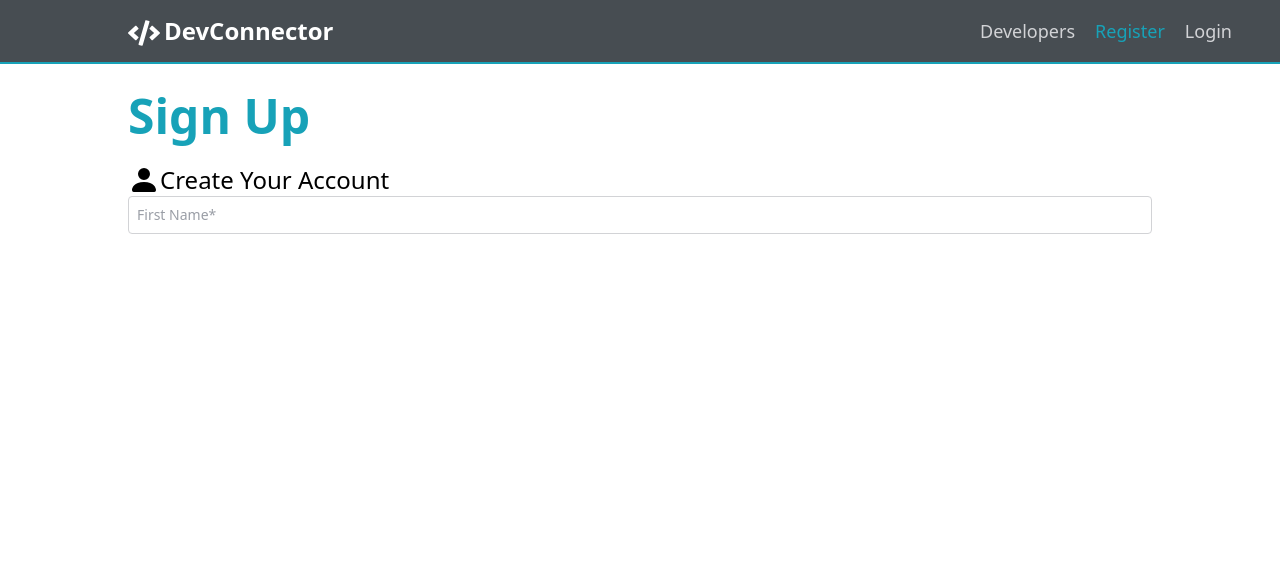
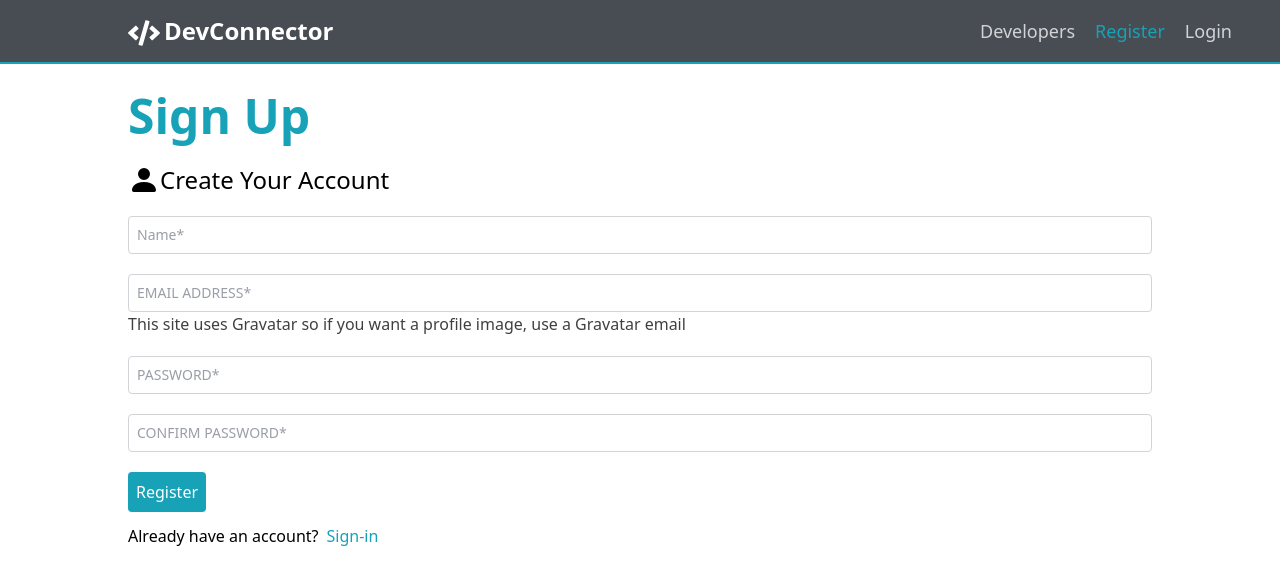
Before and after one commit to Darshan-Gowda97/NetworkConn, a React (Create React App) app in the folder client/: page /register in a window 1280 px wide. Shown: the top 584 px of the page. Built offline with nearby package versions, Linux system fonts and the light colour scheme; the HTML template or start-up script is replaced by a standard one.

Commit message:
Added the Signup and Login Axios functions

```diff
--- a/client/src/components/auth/Register.js
+++ b/client/src/components/auth/Register.js
@@ -1,20 +1,87 @@
 import React from 'react';
 import { useState } from 'react';
 import { BsFillPersonFill } from 'react-icons/bs';
+import CustomButton from '../partials/CustomButton';
 import CustomInput from '../partials/CustomInput';
+import ErrorMsg from '../partials/ErrorMsg';
 
 export const Register = () => {
-  const [fname, setFname] = useState('');
+  const [name, setName] = useState('');
+  const [email, setEmail] = useState('');
+  const [showEmailError, setShowEmailError] = useState(false);
+  const [password, setPassword] = useState('');
+  const [confirmPassword, setConfirmPassword] = useState('');
+  const [formData, setFormData] = useState({
+    name: '',
+    email: '',
+    password: '',
+    confirmPassword: '',
+  });
 
-  const onFnameChange = (val) => {
+  const onnameChange = (val) => {
     const regex = /^[a-zA-Z ]{0,60}$/;
     if (regex.test(val)) {
-      setFname(val);
+      setName(val);
+    }
+  };
+
+  const onEmailChange = (val) => {
+    setShowEmailError(false);
+    setEmail(val);
+  };
+
+  const onPasswordChange = (val) => {
+    setPassword(val);
+  };
+  const onConfirmPassChange = (val) => {
+    setConfirmPassword(val);
+  };
+
+  const emailBlur = (val) => {
+    const re =
+      /^(([^<>()[\]\\.,;:\s@"]+(\.[^<>()[\]\\.,;:\s@"]+)*)|(".+"))@((\[[0-9]{1,3}\.[0-9]{1,3}\.[0-9]{1,3}\.[0-9]{1,3}\])|(([a-zA-Z\-0-9]+\.)+[a-zA-Z]{2,}))$/;
+    if (!re.test(val)) {
+      setShowEmailError(true);
+    }
+  };
+
+  const onChange = (e) => {
+    setFormData({ ...formData, [e.target.name]: e.target.value });
+  };
+
+  const submitClicked = async (e) => {
+    e.preventDefault();
+    if (password !== confirmPassword) {
+      console.log('Password are not matchin');
+    } else {
+      console.log('SUCCESS');
+      // const newUser = {
+      //   name,
+      //   email,
+      //   password,
+      // };
+      // console.log(newUser);
+
+      // try {
+      //   const config = {
+      //     headers: {
+      //       'Content-Type': 'application/json',
+      //     },
+      //   };
+
+      //   const body = JSON.stringify(newUser);
+
+      //   const res = await axios.post('/api/users', body, config);
+
+      //   console.log(res.data);
+      // } catch (err) {
+      //   console.log(err.response.data);
+      // }
     }
   };
 
   return (
-    <div className="flex flex-col lg:px-32 px-10 lg:pt-7 pt-5">
+    <div className="flex  flex-col lg:px-32 px-10 lg:pt-7 pt-5">
       <h1 className=" lg:text-5xl text-4xl font-semibold text-primary">
         Sign Up
       </h1>
@@ -26,13 +93,68 @@ export const Register = () => {
         <BsFillPersonFill size={20} />
         <h1 className=" lg:text-2xl text-lg text-black">Create Your Account</h1>
       </div>
-      <CustomInput
-        type="text"
-        placeholder="First Name*"
-        required="required"
-        value={fname}
-        onChange={(e) => onFnameChange(e.target.value)}
-      ></CustomInput>
+      <form onSubmit={(e) => submitClicked(e)}>
+        <div className="pt-5 ">
+          <CustomInput
+            type="text"
+            placeholder="Name*"
+            required="required"
+            value={name}
+            onChange={(e) => onnameChange(e.target.value)}
+          ></CustomInput>
+          <div className="pt-5">
+            <CustomInput
+              type="email"
+              placeholder="EMAIL ADDRESS*"
+              required="required"
+              value={email}
+              onChange={(e) => onEmailChange(e.target.value)}
+              onBlur={(e) => emailBlur(e.target.value)}
+            ></CustomInput>
+            {showEmailError ? <ErrorMsg Text="Enter valid Email Id" /> : null}
+            <h1 className="text-base font-thin opacity-75">
+              This site uses Gravatar so if you want a profile image, use a
+              Gravatar email
+            </h1>
+          </div>
+          <div className="pt-5">
+            <CustomInput
+              type="password"
+              placeholder="PASSWORD*"
+              required="required"
+              value={password}
+              onChange={(e) => onPasswordChange(e.target.value)}
+            ></CustomInput>
+          </div>
+          <div className="pt-5">
+            <CustomInput
+              type="password"
+              placeholder="CONFIRM PASSWORD*"
+              required="required"
+              value={confirmPassword}
+              onChange={(e) => onConfirmPassChange(e.target.value)}
+            ></CustomInput>
+          </div>
+          <div className="pt-5">
+            <CustomButton
+              color="white"
+              name="Register"
+              bgcolor="primary"
+              padding="2"
+              type="submit"
+            />
+          </div>
+          <div className="pt-3 flex ">
+            <h1 className="font-thin">Already have an account? </h1>
+            <CustomButton
+              color="primary"
+              bgcolor="white"
+              name="Sign-in"
+              padding="0"
+            />
+          </div>
+        </div>
+      </form>
     </div>
   );
 };
--- /dev/null
+++ b/client/src/components/partials/CustomButton.js
@@ -0,0 +1,19 @@
+const CustomButton = (props) => {
+  return (
+    <button
+      className={
+        'flex px-2  bg-primary justify-center items-center rounded hover:opacity-75 text-' +
+        props.color +
+        ' bg-' +
+        props.bgcolor +
+        ' py-' +
+        props.padding
+      }
+      onClick={props.onClick}
+      type={props.type}
+    >
+      {props.name}
+    </button>
+  );
+};
+export default CustomButton;
--- /dev/null
+++ b/client/src/components/partials/ErrorMsg.js
@@ -0,0 +1,12 @@
+import { BiError } from 'react-icons/bi';
+
+const ErrorMsg = (props) => {
+  return (
+    <label className="text-error text-xs flex mt-1 ml-1">
+      <BiError size="16" className="text-error mr-1" />
+      {props.Text}
+    </label>
+  );
+};
+
+export default ErrorMsg;
```
